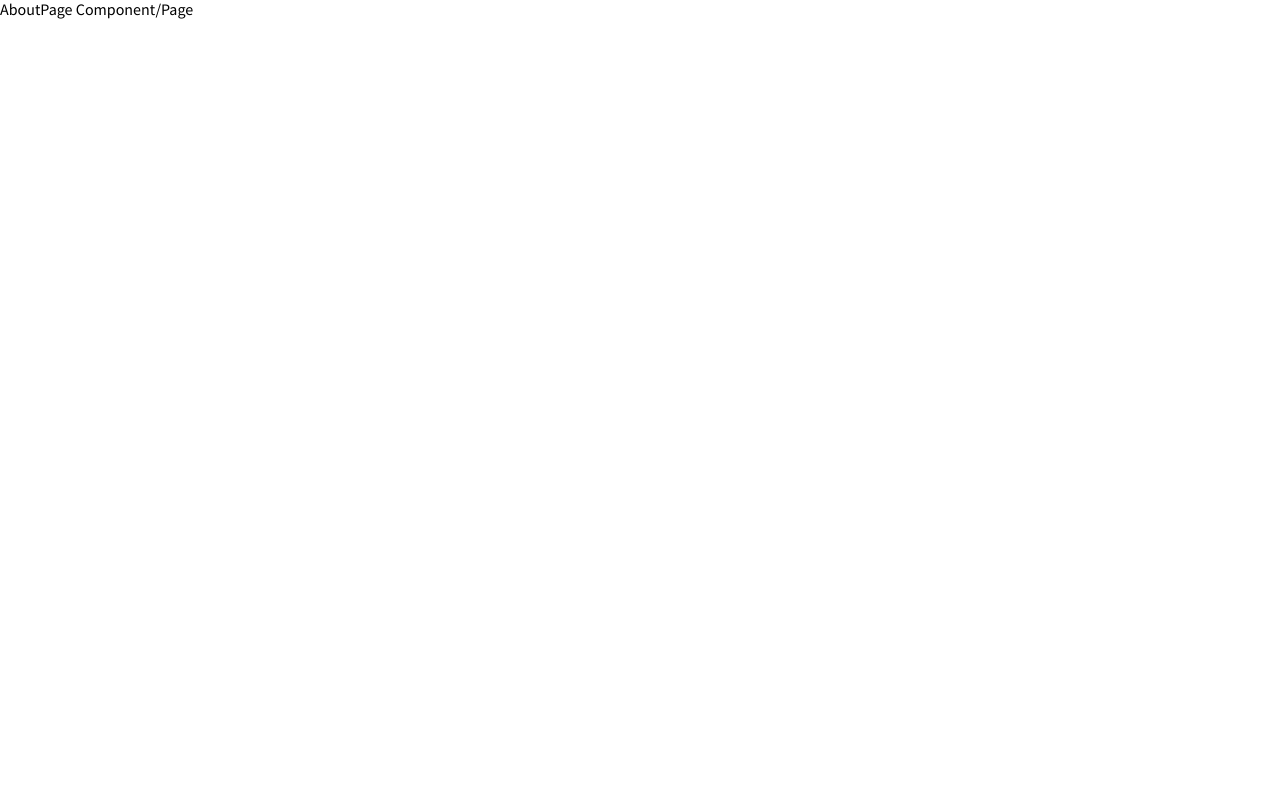
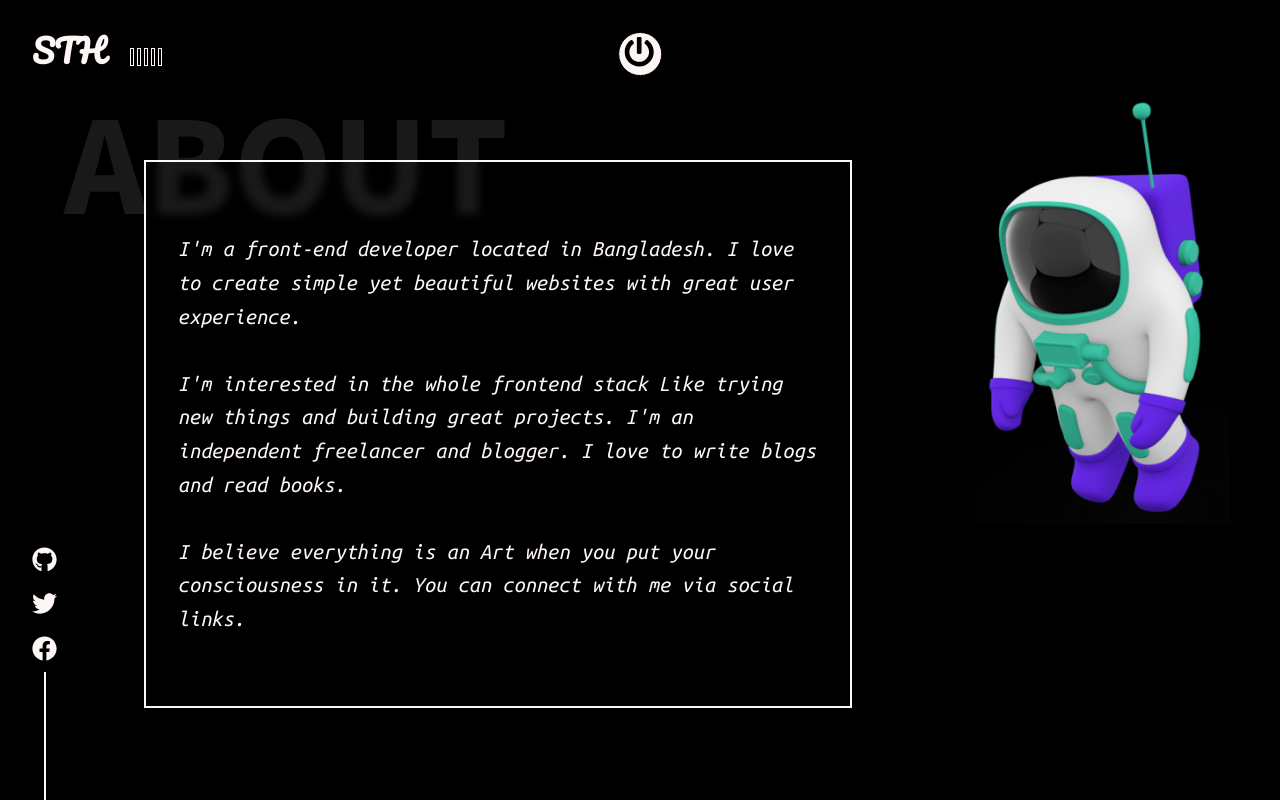
Before and after one commit to tanjid111/Portfolio-Web, a React (Create React App) app: page /about in a window 1280 px wide. Built offline with nearby package versions, Linux system fonts and the light colour scheme.

Commit message:
animations

```diff
--- a/src/App.js
+++ b/src/App.js
@@ -1,26 +1,35 @@
-import { Switch } from "react-router-dom"
-import { Route } from "react-router-dom"
+import { AnimatePresence } from "framer-motion"
+import { Switch, Route, useLocation } from "react-router-dom"
+import { ThemeProvider } from "styled-components"
 
-import { ThemeProvider } from "styled-components"
 import AboutPage from "./components/AboutPage"
 import Main from "./components/Main"
 import MySkillsPage from "./components/MySkillsPage"
 import ProjectsPage from "./components/ProjectsPage"
 import { lightTheme } from "./components/Themes"
-import WorkPage from "./components/WorkPage"
+import Blogs from "./components/Blogs"
+
 import GlobalStyle from "./globalStyles"
+import SoundBar from "./subComponents/SoundBar"
 
 function App() {
+  const location = useLocation();
   return <>
     <GlobalStyle />
     <ThemeProvider theme={lightTheme}>
-      <Switch>
-        <Route exact path='/' component={Main}></Route>
-        <Route exact path='/about' component={AboutPage}></Route>
-        <Route exact path='/projects' component={ProjectsPage}></Route>
-        <Route exact path='/work' component={WorkPage}></Route>
-        <Route exact path='/skills' component={MySkillsPage}></Route>
-      </Switch>
+
+      <SoundBar />
+
+      <AnimatePresence exitBeforeEnter>
+        <Switch location={location} key={location.pathname}>
+          <Route exact path='/' component={Main}></Route>
+          <Route exact path='/about' component={AboutPage}></Route>
+          <Route exact path='/projects' component={ProjectsPage}></Route>
+          <Route exact path='/blogs' component={Blogs}></Route>
+          <Route exact path='/skills' component={MySkillsPage}></Route>
+        </Switch>
+      </AnimatePresence>
+
 
     </ThemeProvider>
 
--- a/src/components/AboutPage.js
+++ b/src/components/AboutPage.js
@@ -1,10 +1,84 @@
 import React from 'react';
+import { ThemeProvider } from 'styled-components';
+import { DarkTheme } from './Themes';
+import styled from 'styled-components';
+
+import LogoComponents from '../subComponents/LogoComponents';
+import SocialIcons from '../subComponents/SocialIcons';
+import PowerButton from '../subComponents/PowerButton';
+import ParticleComponent from '../subComponents/ParticleComponent';
+
+import astronaut from '../assets/Images/spaceman.png'
+import { keyframes } from 'styled-components';
+import BigTitle from '../subComponents/BigTitle';
+
+const Box = styled.div`
+background-color: ${props => props.theme.body};
+width: 100vw;
+height: 100vh;
+position: relative;
+overflow: hidden;
+`
+
+const float = keyframes`
+0% { transform: translateY(-10px) }
+50% { transform: translateY(15px) translateX(15px) }
+100% { transform: translateY(-10px) }
+`
+
+const Spaceman = styled.div`
+position: absolute;
+top: 10%;
+right: 5%;
+width: 20vw;
+animation: ${float} 4s ease infinite;
+img{
+    width: 100%;
+    height: auto;
+}
+`
+const Main = styled.div`
+border: 2px solid ${(props) => props.theme.text};
+color: ${(props) => props.theme.text};
+padding: 2rem;
+width: 50vw;
+height: 60vh;
+z-index: 3;
+line-height: 1.5;
+display: flex;
+justify-content: center;
+align-items: center;
+font-size: calc(0.6rem + 1vw);
+backdrop-filter: blur(4px);
+
+position: absolute;
+left: calc(5rem + 5vw);
+top: 10rem;
+font-family: 'Ubuntu Mono', monospace;
+font-style: italic;
+`
 
 const AboutPage = () => {
     return (
-        <div>
-            AboutPage Component/Page
-        </div>
+        <ThemeProvider theme={DarkTheme}>
+            <Box>
+                <LogoComponents theme='dark' />
+                <SocialIcons theme='dark' />
+                <PowerButton />
+                <ParticleComponent theme='dark' />
+                <Spaceman>
+                    <img src={astronaut} alt='spaceman'></img>
+                </Spaceman>
+                <Main>
+                    I'm a front-end developer located in Bangladesh. I love to create simple yet beautiful websites with great user experience.
+                    <br /><br />
+                    I'm interested in the whole frontend stack Like trying new things and building great projects. I'm an independent freelancer and blogger. I love to write blogs and read books.
+                    <br /><br />
+                    I believe everything is an Art when you put your consciousness in it. You can connect with me via social links.
+                </Main>
+                <BigTitle text='ABOUT' top='10%' left='5%' />
+            </Box>
+        </ThemeProvider>
     );
 };
 
--- /dev/null
+++ b/src/components/Blogs.js
@@ -0,0 +1,71 @@
+import React, { useEffect, useRef } from 'react'
+import styled, { ThemeProvider } from 'styled-components'
+import { DarkTheme } from './Themes';
+import { motion } from 'framer-motion';
+
+import LogoComponents from '../subComponents/LogoComponents';
+import SocialIcons from '../subComponents/SocialIcons';
+import PowerButton from '../subComponents/PowerButton';
+
+
+
+
+import BigTitle from '../subComponents/BigTitle';
+
+const Box = styled.div`
+background-color: ${props => props.theme.body};
+height:400vh;
+position: relative;
+display: flex;
+align-items: center;
+`
+
+const Main = styled(motion.ul)`
+position: fixed;
+top: 20rem;
+left:calc(10rem + 15vw);
+height: 40vh;
+display: flex;
+color:white;
+font-size: 5rem;
+`
+
+// Framer-motion Configuration
+const container = {
+
+    hidden: { opacity: 0 },
+    show: {
+        opacity: 1,
+
+        transition: {
+            staggerChildren: 0.5,
+            duration: 0.5,
+        }
+    }
+
+}
+
+const Blogs = () => {
+
+
+    return (
+        <ThemeProvider theme={DarkTheme}>
+            <Box>
+
+                <LogoComponents theme='dark' />
+                <SocialIcons theme='dark' />
+                <PowerButton />
+
+                <Main variants={container} initial='hidden' animate='show'  >
+                    Work in Progress
+                </Main>
+
+                <BigTitle text="BLOGS" top='10%' right="20%" />
+            </Box>
+
+        </ThemeProvider>
+
+    )
+}
+
+export default Blogs
--- a/src/components/MySkillsPage.js
+++ b/src/components/MySkillsPage.js
@@ -7,6 +7,7 @@ import LogoComponents from '../subComponents/LogoComponents';
 import SocialIcons from '../subComponents/SocialIcons';
 import PowerButton from '../subComponents/PowerButton';
 import ParticleComponent from '../subComponents/ParticleComponent';
+import BigTitle from '../subComponents/BigTitle';
 
 const Box = styled.div`
 background-color: ${props => props.theme.body};
@@ -130,6 +131,7 @@ const MySkillsPage = () => {
                         </p>
                     </Description>
                 </Main>
+                <BigTitle text='SKILLS' top='80%' right='30%' />
             </Box>
         </ThemeProvider>
     );
--- a/src/components/ProjectsPage.js
+++ b/src/components/ProjectsPage.js
@@ -7,6 +7,7 @@ import SocialIcons from '../subComponents/SocialIcons';
 import { Projects } from '../data/ProjectsData'
 import ProjectComponent from './ProjectComponent';
 import AnchorComponent from '../subComponents/Anchor';
+import BigTitle from '../subComponents/BigTitle';
 
 const MainContainer = styled.div`
     background-image: url(${img});
@@ -14,14 +15,14 @@ const MainContainer = styled.div`
     background-repeat: no-repeat;
     background-attachment: fixed;
     background-position: center;
-
+  width: 100vw;
 
     `
 
 const Container = styled.div`
     background-color: ${props => `rgba(${props.theme.bodyRgba},0.8)`};
     width: 100%;
-
+   height: 100vh;
     position: relative;
     padding-bottom: 5rem;
     `
@@ -67,6 +68,7 @@ const ProjectsPage = () => {
                     </Grid>
 
                 </Center>
+                <BigTitle text='PROJECTS' top='5rem' left='5rem' />
             </Container>
         </MainContainer>
     );
--- a/src/components/WorkPage.js
+++ /dev/null
@@ -1,11 +0,0 @@
-import React from 'react';
-
-const WorkPage = () => {
-    return (
-        <div>
-            WorkPage Component/Page
-        </div>
-    );
-};
-
-export default WorkPage;
--- a/src/config/particlesjs-config.json
+++ b/src/config/particlesjs-config.json
@@ -1,7 +1,7 @@
 {
   "particles": {
     "number": {
-      "value": 100,
+      "value": 500,
       "density": {
         "enable": true,
         "value_area": 800
--- /dev/null
+++ b/src/subComponents/BigTitle.js
@@ -0,0 +1,24 @@
+import React from 'react'
+import styled from 'styled-components'
+
+
+const Text = styled.h1`
+position: fixed;
+top: ${props => props.top};
+left: ${props => props.left};
+right: ${props => props.right};
+color:${props => `rgba(${props.theme.textRgba},0.1)`};
+font-size: calc(5rem + 5vw);
+z-index:0;
+`
+
+
+const BigTitle = (props) => {
+    return (
+        <Text top={props.top} left={props.left} right={props.right}>
+            {props.text}
+        </Text>
+    )
+}
+
+export default BigTitle
--- a/src/subComponents/SocialIcons.js
+++ b/src/subComponents/SocialIcons.js
@@ -3,6 +3,7 @@ import { NavLink } from 'react-router-dom';
 import { Facebook, Github, Twitter } from '../components/AllSvgs';
 import styled from 'styled-components';
 import { DarkTheme } from '../components/Themes';
+import { motion } from 'framer-motion';
 
 const Icons = styled.div`
 display: flex;
@@ -17,7 +18,7 @@ z-index:3;
 }
 `
 
-const Line = styled.span`
+const Line = styled(motion.span)`
 width: 2px;
 height: 8rem;
 background-color: ${props => props.color === 'dark' ? DarkTheme.text : DarkTheme.body};
@@ -26,22 +27,42 @@ background-color: ${props => props.color === 'dark' ? DarkTheme.text : DarkTheme
 const SocialIcons = (props) => {
     return (
         <Icons>
-            <div>
+            <motion.div
+                initial={{ transform: "scale(0)" }}
+                animate={{ scale: [0, 1, 1.5, 1] }}
+                transform={{ type: 'spring', duration: 1, delay: 1 }}
+            >
                 <NavLink style={{ color: 'inherit' }} target="_blank" to={{ pathname: "https://github.com/tanjid111" }}>
                     <Github width={25} height={25} fill={props.theme === "dark" ? DarkTheme.text : DarkTheme.body} />
                 </NavLink>
-            </div>
-            <div>
+            </motion.div>
+            <motion.div
+                initial={{ transform: "scale(0)" }}
+                animate={{ scale: [0, 1, 1.5, 1] }}
+                transform={{ type: 'spring', duration: 1, delay: 1.2 }}>
                 <NavLink style={{ color: 'inherit' }} target="_blank" to={{ pathname: "https://twitter.com/tj_chelseafc" }}>
                     <Twitter width={25} height={25} fill={props.theme === "dark" ? DarkTheme.text : DarkTheme.body} />
                 </NavLink>
-            </div>
-            <div>
+            </motion.div>
+            <motion.div
+                initial={{ transform: "scale(0)" }}
+                animate={{ scale: [0, 1, 1.5, 1] }}
+                transform={{ type: 'spring', duration: 1, delay: 1.4 }}>
                 <NavLink style={{ color: 'inherit' }} target="_blank" to={{ pathname: "https://www.facebook.com/tj.chelseafc" }}>
                     <Facebook width={25} height={25} fill={props.theme === "dark" ? DarkTheme.text : DarkTheme.body} />
                 </NavLink>
-            </div>
-            <Line color={props.theme} />
+            </motion.div>
+            <Line color={props.theme}
+                initial={{
+                    height: 0
+                }}
+                animate={{
+                    height: '8rem'
+                }}
+                transition={{
+                    type: 'spring', duration: 1, delay: 0.8,
+                }}
+            />
         </Icons>
     );
 };
--- /dev/null
+++ b/src/subComponents/SoundBar.js
@@ -0,0 +1,79 @@
+import React, { useRef, useState } from 'react'
+import styled, { keyframes } from 'styled-components'
+
+import music from "../assets/audio/u-said-it-v13-1167.mp3"
+
+const Box = styled.div`
+display:flex;
+cursor:pointer;
+position:fixed;
+left:8rem;
+top:3rem;
+z-index:10;
+&>*:nth-child(1){
+    animation-delay: 0.2s;
+}
+&>*:nth-child(2){
+    animation-delay: 0.3s;
+}
+&>*:nth-child(3){
+    animation-delay: 0.4s;
+}
+&>*:nth-child(4){
+    animation-delay: 0.5s;
+}
+&>*:nth-child(5){
+    animation-delay: 0.8s;
+}
+`
+
+const play = keyframes`
+0%{
+    transform:scaleY(1);
+}
+50%{
+    transform:scaleY(2);
+}
+100%{
+    transform:scaleY(1);
+}
+`
+const Line = styled.span`
+background: ${props => props.theme.text};
+border: 1px solid ${props => props.theme.body};
+animation:${play} 1s ease infinite;
+animation-play-state: ${props => props.click ? "running" : "paused"};
+height: 1rem;
+width: 2px;
+margin:0 0.1rem
+`
+
+const SoundBar = () => {
+
+    const ref = useRef(null);
+    const [click, setClick] = useState(false);
+
+    const handleClick = () => {
+        setClick(!click);
+
+        if (!click) {
+            ref.current.play();
+        } else {
+            ref.current.pause();
+        }
+    }
+    return (
+        <Box onClick={() => handleClick()}>
+            <Line click={click} />
+            <Line click={click} />
+            <Line click={click} />
+            <Line click={click} />
+            <Line click={click} />
+
+
+            <audio src={music} ref={ref} loop />
+        </Box>
+    )
+}
+
+export default SoundBar
```
Also changed, not shown: src/components/Main.js (+44 -24 lines).
